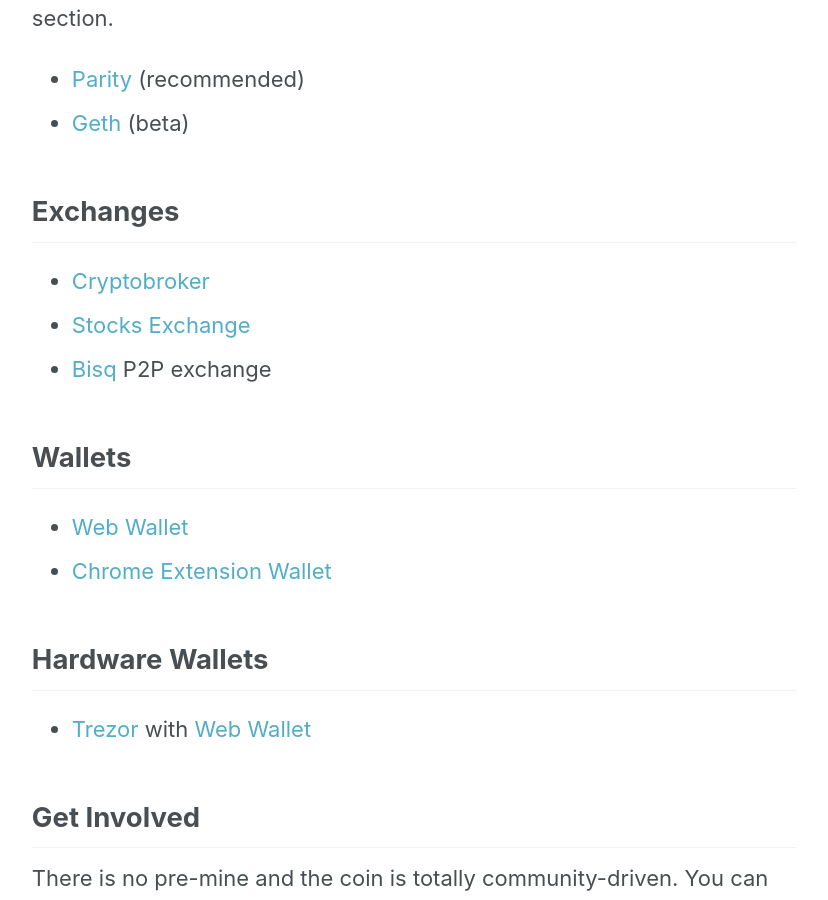
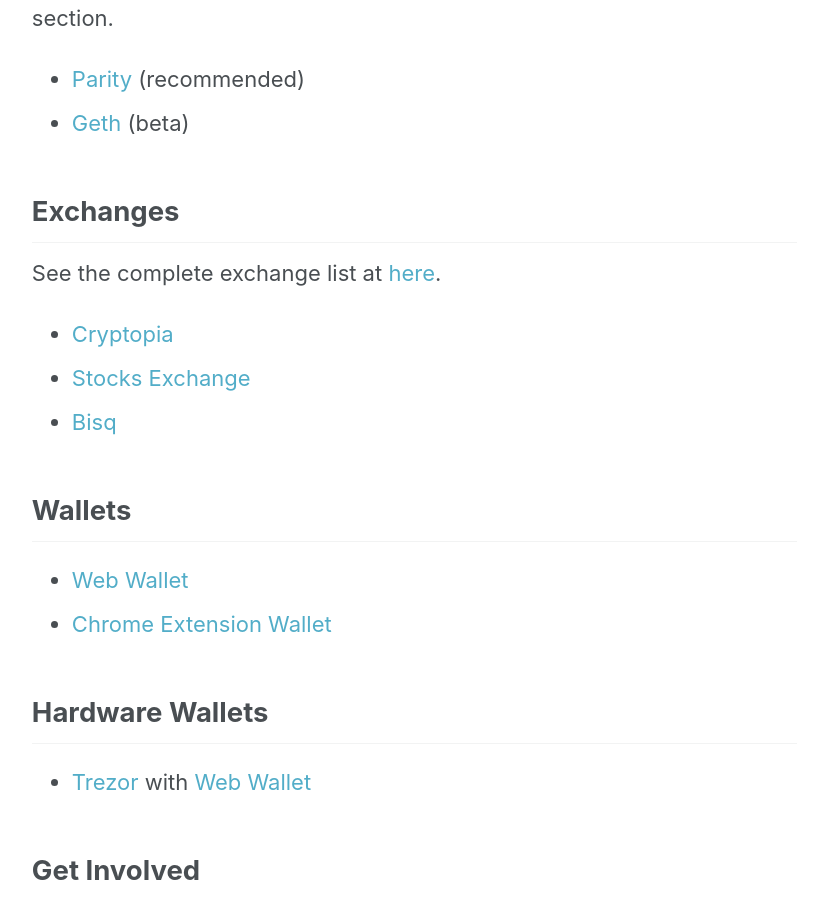
Before and after one commit to ellaism/ellaism.org, a Jekyll site: the page built from _pages/about.md, in a window 1280 px wide and 900 px high, scrolled down 1331 px. Shown: the whole window, without its empty margins (252-1080 px from the left). Built offline with Jekyll 4.4.1, drawn with Linux system fonts in a browser that asks for light colours.

Commit message:
Update exchange list

```diff
--- a/_pages/about.md
+++ b/_pages/about.md
@@ -43,9 +43,11 @@
 
 ## Exchanges
 
-* [Cryptobroker](https://trade.cryptobroker.io/markets/ellabtc)
+See the complete exchange list at [here](/exchange/).
+
+* [Cryptopia](https://www.cryptopia.co.nz/Exchange?market=ELLA_BTC)
 * [Stocks Exchange](https://stocks.exchange/trade/ELLA/BTC)
-* [Bisq](https://bisq.network/) P2P exchange
+* [Bisq](https://bisq.network/)
 
 ## Wallets
 
```
Also changed, not shown: _docs/exchange.md (+1 -1 lines).
